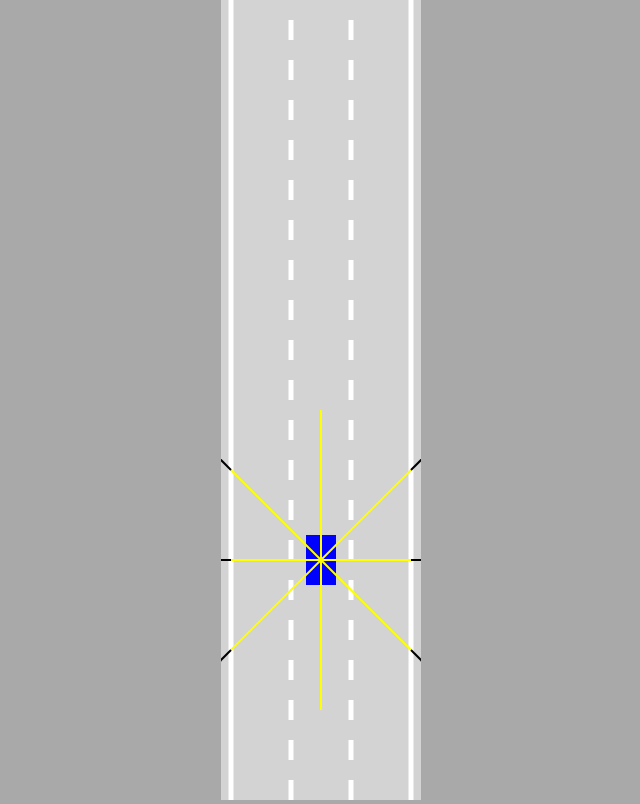
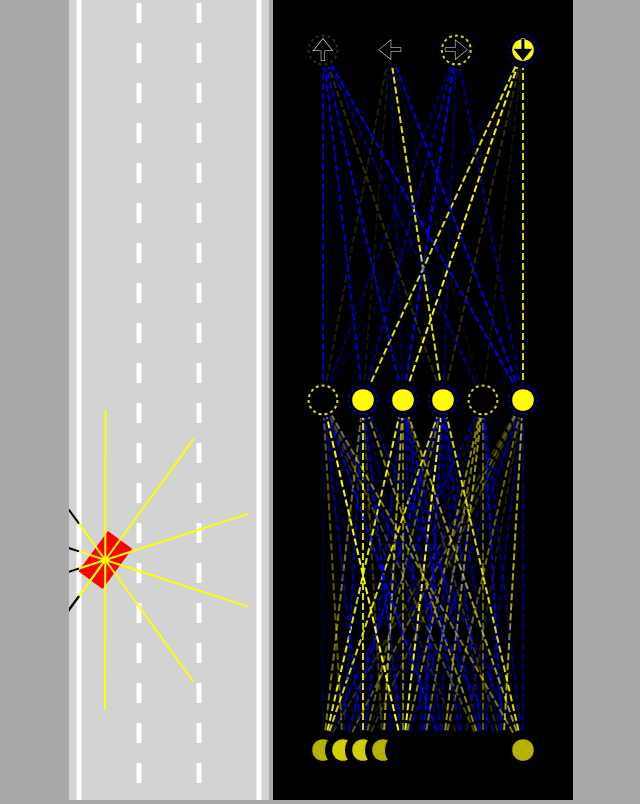
Before and after one commit to Dylki10/AI-Car, a plain HTML site: page index.html in a window 1280 px wide. Shown: the whole page, without its empty margins (319-959 px from the left). Drawn offline with Linux system fonts and the light colour scheme.

Commit message:
AI take the wheel: neural network implemented. Separate canvas visualizing the neural network also implemented

```diff
--- a/car.js
+++ b/car.js
@@ -12,8 +12,13 @@ class Car{
         this.angle=0;
         this.damaged=false;
 
+        this.useBrain=controlType=="AI";
+
         if(controlType!="DUMMY"){
             this.sensor=new Sensor(this);
+            this.brain=new NeuralNetwork(
+                [this.sensor.rayCount,6,4]
+            );
         }
 
         this.controls=new Controls(controlType);
@@ -27,6 +32,18 @@ class Car{
         }
         if(this.sensor){
             this.sensor.update(roadBorders,traffic);
+            const offsets=this.sensor.readings.map(
+                s=>s==null?0:1-s.offset
+            );
+            const outputs=NeuralNetwork.feedForward(offsets,this.brain);
+            console.log(outputs);
+
+            if(this.useBrain){
+                this.controls.forward=outputs[0];
+                this.controls.left=outputs[1];
+                this.controls.right=outputs[2];
+                this.controls.reverse=outputs[3];
+            }
         }
 
     }
--- a/index.html
+++ b/index.html
@@ -4,7 +4,10 @@
     <link rel="stylesheet" href="style.css">
 </head>
 <body>
-    <canvas id="myCanvas"></canvas>
+    <canvas id="carCanvas"></canvas>
+    <canvas id="networkCanvas"></canvas>
+    <script src="visualizer.js"></script>
+    <script src="network.js"></script>
     <script src="sensor.js"></script>
     <script src="utils.js"></script>
     <script src="car.js"></script>
--- a/main.js
+++ b/main.js
@@ -1,9 +1,12 @@
-const canvas=document.getElementById("myCanvas");
-canvas.width=200;
+const carCanvas=document.getElementById("carCanvas");
+carCanvas.width=200;
+const networkCanvas=document.getElementById("networkCanvas");
+networkCanvas.width=300;
 
-const ctx = canvas.getContext("2d");
-const road = new Road(canvas.width/2,canvas.width*.9);
-const car = new Car(road.getLaneCenter(1),100,30,50,"KEYS");
+const carCtx = carCanvas.getContext("2d");
+const networkCtx = networkCanvas.getContext("2d");
+const road = new Road(carCanvas.width/2,carCanvas.width*.9);
+const car = new Car(road.getLaneCenter(1),100,30,50,"AI");
 const traffic=[
     new Car(road.getLaneCenter(1),-100,30,50,"DUMMY",2)
 ];
@@ -16,18 +19,22 @@ function animate(){
     }
     car.update(road.borders,traffic);
 
-    canvas.height=window.innerHeight;
+    carCanvas.height=window.innerHeight;
+    networkCanvas.height=window.innerHeight;
 
-    ctx.save();
-    ctx.translate(0,-car.y+canvas.height*.7);
+    carCtx.save();
+    carCtx.translate(0,-car.y+carCanvas.height*.7);
 
-    road.draw(ctx);
+    road.draw(carCtx);
     for(let i=0;i<traffic.length;i++){
-        traffic[i].draw(ctx,"red");
+        traffic[i].draw(carCtx,"red");
     }
-    car.draw(ctx,"blue");
+    car.draw(carCtx,"blue");
 
 
-    ctx.restore();
+    carCtx.restore();
+
+
+    Visualizer.drawNetwork(networkCtx,car.brain);
     requestAnimationFrame(animate);
 }
--- /dev/null
+++ b/network.js
@@ -0,0 +1,69 @@
+class NeuralNetwork{
+    constructor(neuronCounts){
+        this.levels=[];
+        for(let i=0;i<neuronCounts.length-1;i++){
+            this.levels.push(new Level(
+                neuronCounts[i],neuronCounts[i+1]
+            ));
+        }
+    }
+
+    static feedForward(givenInputs,network){
+        let outputs = Level.feedForward(
+            givenInputs,network.levels[0]);
+        for(let i=1;i<network.levels.length;i++){
+            outputs=Level.feedForward(
+                outputs,network.levels[i]);
+        }
+        return outputs;
+    }
+}
+
+
+class Level{
+    constructor(inputCount,outputCount){
+        this.inputs=new Array(inputCount);
+        this.outputs=new Array(outputCount);
+        this.biases= new Array(outputCount);
+
+        this.weights=[];
+        for(let i=0;i<inputCount;i++){
+            this.weights[i]=new Array(outputCount);
+        }
+
+        Level.#randomize(this);
+    }
+
+    static #randomize(level){
+        for(let i=0;i<level.inputs.length;i++){
+            for(let j=0;j<level.outputs.length;j++){
+                level.weights[i][j]=Math.random()*2-1;
+            }
+        }
+
+        for(let i=0;i<level.biases.length;i++){
+            level.biases[i]=Math.random()*2-1;
+        }
+    }
+
+    static feedForward(givenInputs,level){
+        for(let i=0;i<level.inputs.length;i++){
+            level.inputs[i]=givenInputs[i];
+        }
+
+        for(let i=0;i<level.outputs.length;i++){
+            let sum=0;
+            for(let j=0;j<level.inputs.length;j++){
+                sum+=level.inputs[j]*level.weights[j][i];
+            }
+
+            if(sum>level.biases[i]){
+                level.outputs[i]=1;
+            }else{
+                level.outputs[i]=0;
+            }
+        }
+
+        return level.outputs;
+    }
+}
--- a/sensor.js
+++ b/sensor.js
@@ -1,7 +1,7 @@
 class Sensor{
     constructor(car){
         this.car=car;
-        this.rayCount=9;
+        this.rayCount=11;
         this.rayLength=150;
         this.raySpread=Math.PI*2;
 
--- a/style.css
+++ b/style.css
@@ -4,6 +4,9 @@ body{
     overflow:hidden;
     text-align: center;
 }
-#myCanvas{
+#networkCanvas{
+    background:black;
+}
+#carCanvas{
     background:lightgray;
 }
--- a/utils.js
+++ b/utils.js
@@ -39,3 +39,11 @@ function polysIntersect(poly1,poly2){
     }
     return false;
 }
+
+function getRGBA(value){
+    const alpha=Math.abs(value);
+    const R=value<0?0:255;
+    const G=R;
+    const B=value>0?0:255;
+    return "rgba("+R+","+G+","+B+","+alpha+")";
+}
--- /dev/null
+++ b/visualizer.js
@@ -0,0 +1,110 @@
+class Visualizer{
+    static drawNetwork(ctx,network){
+        const margin=50;
+        const left=margin;
+        const top=margin;
+        const width=ctx.canvas.width-margin*2;
+        const height=ctx.canvas.height-margin*2;
+
+        const levelHeight=height/network.levels.length;
+
+        for(let i=network.levels.length-1;i>=0;i--){
+            const levelTop=top+
+                lerp(
+                    height-levelHeight,
+                    0,
+                    network.levels.length==1
+                        ?0.5
+                        :i/(network.levels.length-1)
+                );
+
+            ctx.setLineDash([7,3]);
+            Visualizer.drawLevel(ctx,network.levels[i],
+                left,levelTop,
+                width,levelHeight,
+                i==network.levels.length-1
+                    ?['🠉','🠈','🠊','🠋']
+                    :[]
+            );
+        }
+    }
+
+    static drawLevel(ctx,level,left,top,width,height,outputLabels){
+        const right=left+width;
+        const bottom=top+height;
+
+        const {inputs,outputs,weights,biases}=level;
+
+        for(let i=0;i<inputs.length;i++){
+            for(let j=0;j<outputs.length;j++){
+                ctx.beginPath();
+                ctx.moveTo(
+                    Visualizer.#getNodeX(inputs,i,left,right),
+                    bottom
+                );
+                ctx.lineTo(
+                    Visualizer.#getNodeX(outputs,j,left,right),
+                    top
+                );
+                ctx.lineWidth=2;
+                ctx.strokeStyle=getRGBA(weights[i][j]);
+                ctx.stroke();
+            }
+        }
+
+        const nodeRadius=18;
+        for(let i=0;i<inputs.length;i++){
+            const x=Visualizer.#getNodeX(inputs,i,left,right);
+            ctx.beginPath();
+            ctx.arc(x,bottom,nodeRadius,0,Math.PI*2);
+            ctx.fillStyle="black";
+            ctx.fill();
+            ctx.beginPath();
+            ctx.arc(x,bottom,nodeRadius*0.6,0,Math.PI*2);
+            ctx.fillStyle=getRGBA(inputs[i]);
+            ctx.fill();
+        }
+
+        for(let i=0;i<outputs.length;i++){
+            const x=Visualizer.#getNodeX(outputs,i,left,right);
+            ctx.beginPath();
+            ctx.arc(x,top,nodeRadius,0,Math.PI*2);
+            ctx.fillStyle="black";
+            ctx.fill();
+            ctx.beginPath();
+            ctx.arc(x,top,nodeRadius*0.6,0,Math.PI*2);
+            ctx.fillStyle=getRGBA(outputs[i]);
+            ctx.fill();
+
+            ctx.beginPath();
+            ctx.lineWidth=2;
+            ctx.arc(x,top,nodeRadius*0.8,0,Math.PI*2);
+            ctx.strokeStyle=getRGBA(biases[i]);
+            ctx.setLineDash([3,3]);
+            ctx.stroke();
+            ctx.setLineDash([]);
+
+            if(outputLabels[i]){
+                ctx.beginPath();
+                ctx.textAlign="center";
+                ctx.textBaseline="middle";
+                ctx.fillStyle="black";
+                ctx.strokeStyle="white";
+                ctx.font=(nodeRadius*1.5)+"px Arial";
+                ctx.fillText(outputLabels[i],x,top+nodeRadius*0.1);
+                ctx.lineWidth=0.5;
+                ctx.strokeText(outputLabels[i],x,top+nodeRadius*0.1);
+            }
+        }
+    }
+
+    static #getNodeX(nodes,index,left,right){
+        return lerp(
+            left,
+            right,
+            nodes.length==1
+                ?0.5
+                :index/(nodes.length-1)
+        );
+    }
+}
```
